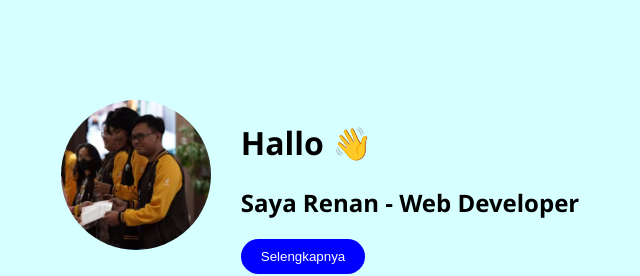
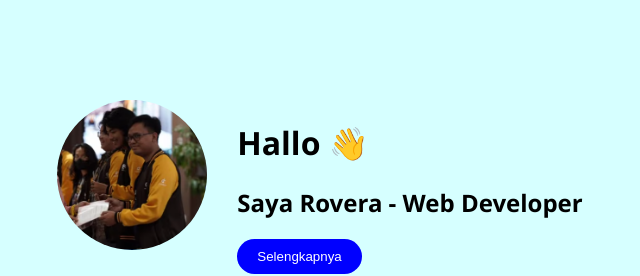
Before and after one commit to rovera-nadine/portofolio, a plain HTML site: page index.html in a window 1280 px wide. Shown: the top 276 px of the page, 320-960 px from the left. Drawn offline with Linux system fonts and the light colour scheme.

Commit message:
Ganti nama orang

```diff
--- a/index.html
+++ b/index.html
@@ -3,7 +3,7 @@
 <head>
     <meta charset="UTF-8">
     <meta name="viewport" content="width=device-width, initial-scale=1.0">
-    <title>Hello - My name is Renan</title>
+    <title>Hello - My name is Rovera</title>
     <link rel="stylesheet" href="assets/css/style.css">
 </head>
 <body>
@@ -14,7 +14,7 @@
         </div>
         <div class="hero-desc">
             <h1>Hallo 👋</h1>
-            <h2>Saya Renan - Web Developer</h2>
+            <h2>Saya Rovera - Web Developer</h2>
             <button>Selengkapnya</button>
         </div>
     </div>
```
